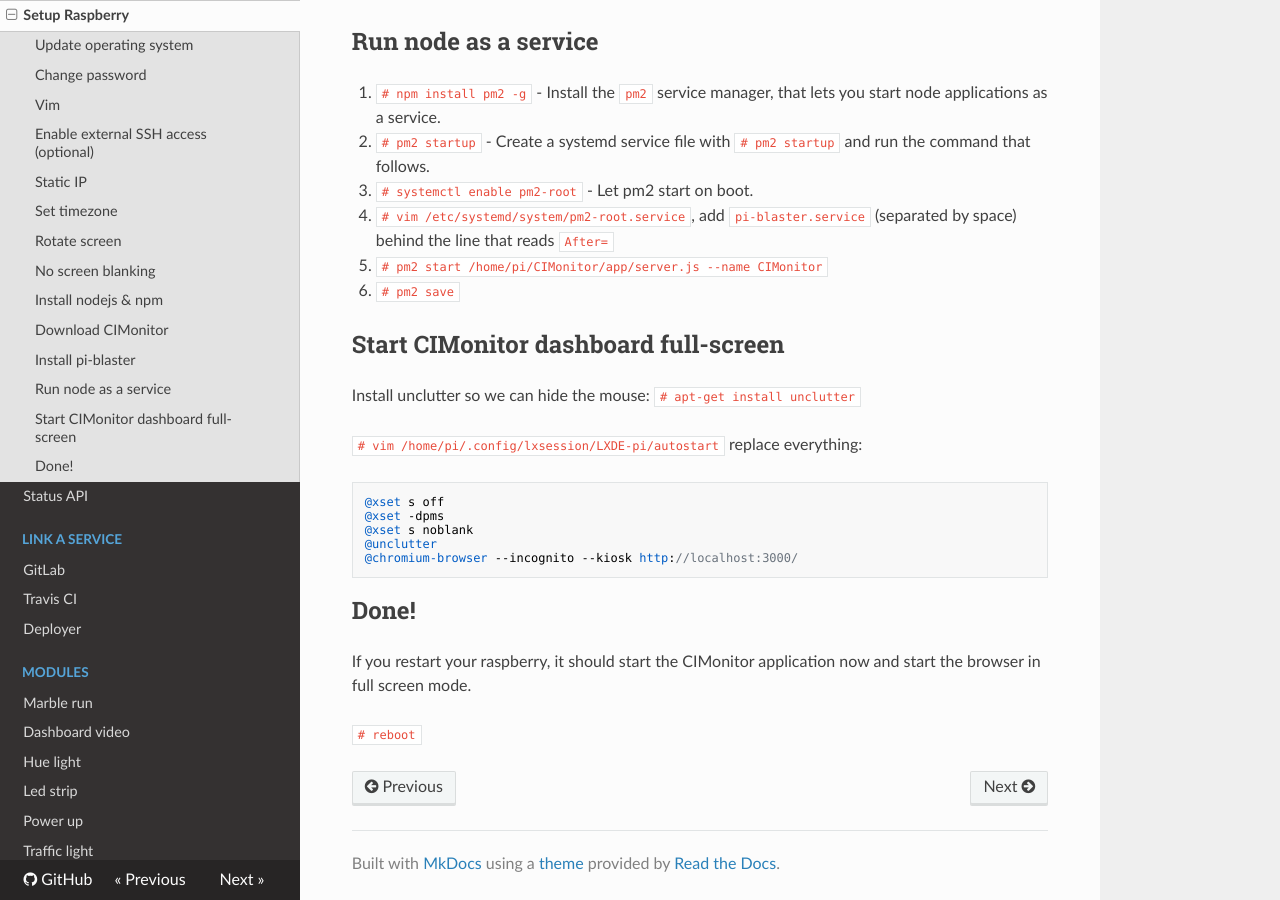
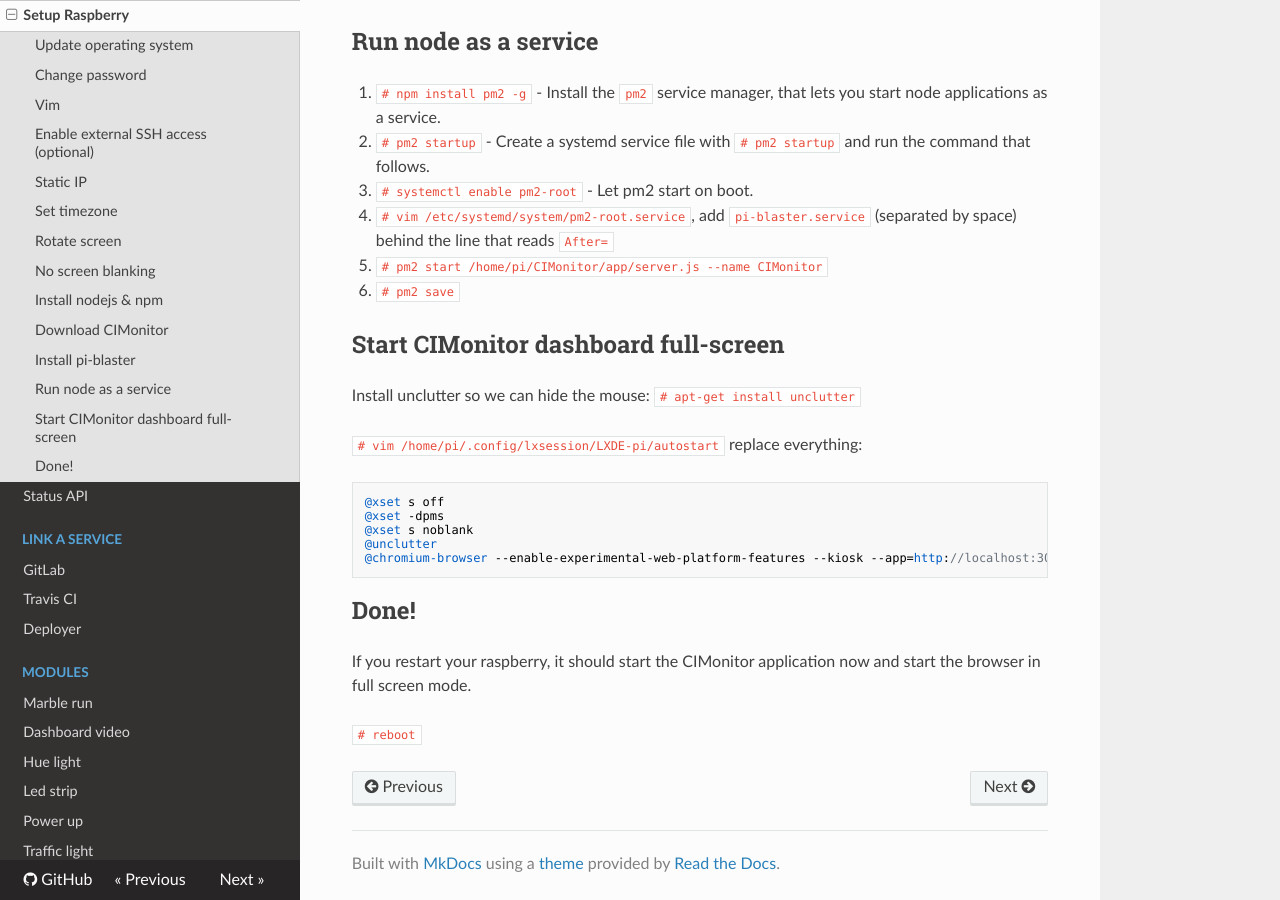
Before and after one commit to FuturePortal/CIMonitor, an MkDocs documentation site: the page built from docs/setup/Raspberry.md, in a window 1280 px wide and 900 px high, scrolled down 2444 px. Built offline with MkDocs 1.6.1, drawn with Linux system fonts in a browser that asks for light colours; nearby versions of some CDN libraries; old or Windows-style settings are respelled for this version of MkDocs.

Commit message:
Add enable-experimental-web-platform-features to chromium

````diff
--- a/docs/setup/Raspberry.md
+++ b/docs/setup/Raspberry.md
@@ -117,7 +117,7 @@ Install unclutter so we can hide the mouse:
 @xset -dpms
 @xset s noblank
 @unclutter
-@chromium-browser --incognito --kiosk http://localhost:3000/
+@chromium-browser --enable-experimental-web-platform-features --kiosk --app=http://localhost:3000/
 ```
 
 ## Done!
````
